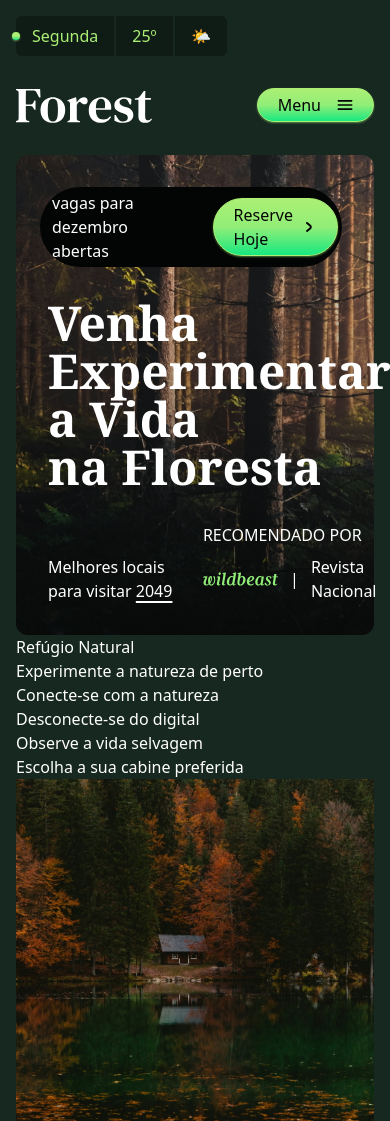
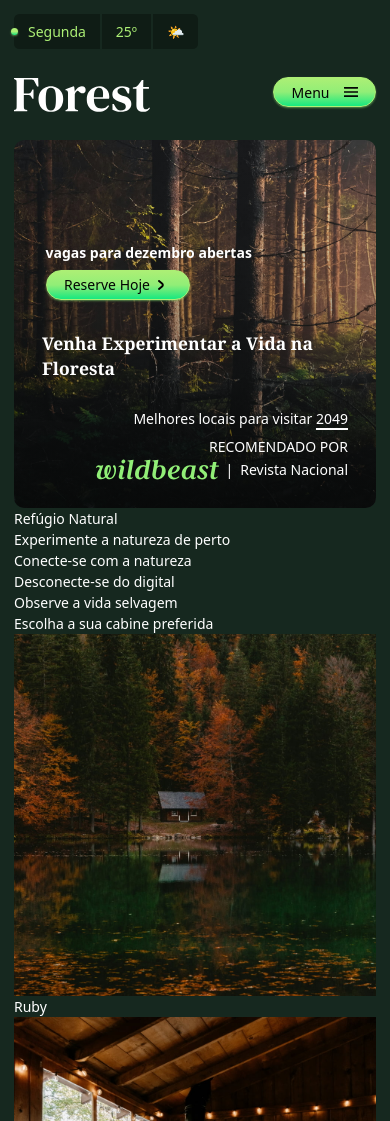
Before and after one commit to miguelkubrusly/origamid-forest, a website: page src/index.html in a window 390 px wide. Shown: the top 1121 px of the page. Drawn offline with Linux system fonts and the light colour scheme; a web font is replaced by a local one.

Commit message:
feat(main): 📱 make it responsive

```diff
--- a/src/index.html
+++ b/src/index.html
@@ -13,7 +13,7 @@
     />
     <link href="../dist/output.css" rel="stylesheet" />
   </head>
-  <body class="container bg-verde-500 text-white">
+  <body class="container max-w-[1350px] bg-verde-500 text-white">
     <header>
       <section
         class="flex gap-0.5 my-4 text-verde-100 [&>*]:py-2 [&>*]:px-4 [&>*]:bg-verde-600"
@@ -80,12 +80,12 @@
     </header>
 
     <main
-      class="bg-[url('../src/img/floresta.jpg')] bg-center bg-cover bg-no-repeat rounded-xl flex flex-col flex-wrap relative p-8 md:pt-72 gap-8 -z-20 before:bg-gradient-to-t from-verde-700/70 to-verde-700/0 before:absolute before:inset-0 before:rounded-xl before:-z-10"
+      class="bg-[url('../src/img/floresta.jpg')] bg-center bg-cover bg-no-repeat rounded-xl flex flex-col flex-wrap relative p-8 pt-28 md:pt-72 gap-8 -z-20 before:bg-gradient-to-t from-verde-700/70 to-verde-700/0 before:absolute before:inset-0 before:rounded-xl before:-z-10 max-w-[1200px] mx-auto"
     >
       <section
-        class="flex gap-6 items-center bg-verde-700 self-start p-1 pl-3 -ml-2 rounded-full"
+        class="flex gap-6 items-center bg-verde-700 self-start p-1 pl-3 -ml-2 rounded-full max-[500px]:flex-col max-[500px]:items-start max-[500px]:gap-2 max-[500px]:rounded-2xl max-[500px]:bg-transparent"
       >
-        <p>vagas para dezembro abertas</p>
+        <p class="max-[500px]:font-bold">vagas para dezembro abertas</p>
         <a
           href="#contato"
           class="btn max-w-max flex items-center justify-between relative after:bg-[url('../src/img/seta.svg')] after:bg-center after:bg-no-repeat after:w-6 after:h-6 after:inline-block"
@@ -93,23 +93,27 @@
           Reserve Hoje
         </a>
       </section>
-      <h1 class="font-serif text-5xl font-bold [text-wrap:balance]">
+      <h1
+        class="font-serif text-5xl font-bold w-full [390px]:max-w-md max-[500px]:text-3xl max-[390px]:text-xl"
+      >
         Venha Experimentar a Vida na Floresta
       </h1>
-      <section class="flex gap-6 justify-between items-end">
+      <section
+        class="flex gap-2 md:gap-6 md:justify-between items-end max-md:flex-col w-full"
+      >
         <p>
           Melhores locais para visitar
           <a href="./" class="underline underline-offset-4 decoration-2"
             >2049</a
           >
         </p>
-        <section>
-          <p class="uppercase mb-2">Recomendado por</p>
-          <p class="flex items-center gap-3">
+        <section class="">
+          <p class="uppercase text-end mb-0.5 md:mb-2">Recomendado por</p>
+          <p class="flex justify-end gap-2 md:gap-3 sm:w-max">
             <img
               src="./img/parceiros/wildbeast.svg"
               alt="Wildbeast"
-              class="w-2/5"
+              class="w-2/5 object-contain"
             />
             <span>|</span>
             Revista Nacional
--- a/src/input.css
+++ b/src/input.css
@@ -1,11 +1,16 @@
 @tailwind base;
 @tailwind components;
 @tailwind utilities;
+@import "tailwindcss";
 
-@layer utilities {
+/* @layer utilities {
   text-balance: {
     @apply;
   }
+} */
+
+@theme {
+  --breakpoint-xs: 440px;
 }
 
 @layer components {
@@ -16,3 +21,28 @@
     @apply py-1 px-5 rounded-full  bg-gradient-to-t border border-verde-100 shadow-sm shadow-verde-200/50 from-verde-200 to-verde-100 text-verde-600 hover:text-verde-400;
   }
 }
+
+:root {
+  font-size: 16px;
+}
+
+@media (min-width: 1280px) {
+  :root {
+    font-size: 20px;
+  }
+}
+@media (min-width: 1024px) {
+  :root {
+    font-size: 18px;
+  }
+}
+@media (max-width: 768px) {
+  :root {
+    font-size: 15px;
+  }
+}
+@media (max-width: 400px) {
+  :root {
+    font-size: 14px;
+  }
+}
--- a/tailwind.config.js
+++ b/tailwind.config.js
@@ -5,9 +5,6 @@ module.exports = {
     container: {
       center: true,
       padding: "1rem",
-      screens: {
-        "2xl": "1636px",
-      },
     },
     extend: {
       colors: {
```
Also changed, not shown: dist/output.css.
